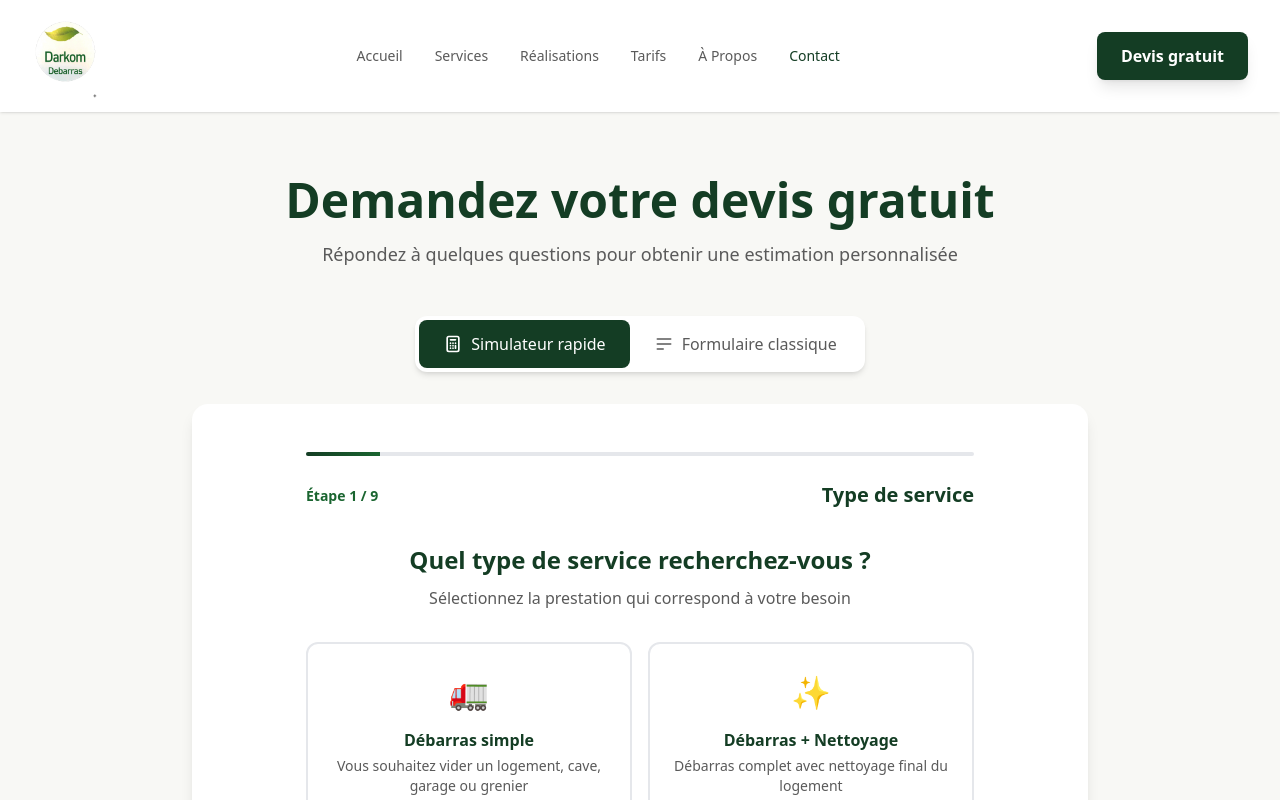
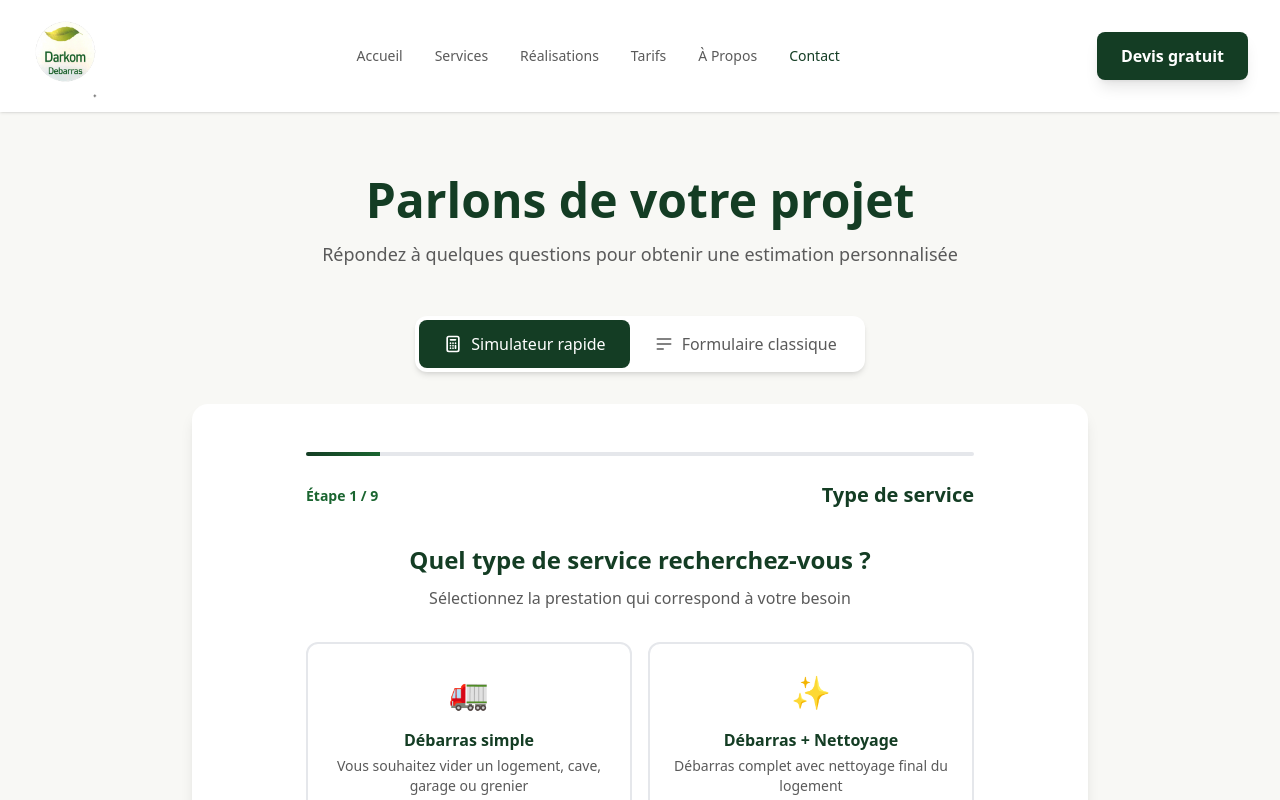
Before and after one commit to JAME-cyber/darkom-debarras, a React (Vite) app: page /contact in a window 1280 px wide. Shown: the top 800 px of the page. Built offline with nearby package versions, Linux system fonts and the light colour scheme.

Commit message:
Changer titre page Contact: Parlons de votre projet

```diff
--- a/src/pages/Contact.tsx
+++ b/src/pages/Contact.tsx
@@ -56,12 +56,12 @@ export default function Contact() {
         <div className="max-w-7xl mx-auto px-4 sm:px-6 lg:px-8">
           <div className="text-center mb-12">
             <h1 className="text-4xl md:text-5xl font-bold text-[#143d24] mb-4">
-              Demandez votre devis gratuit
+              Parlons de votre projet
             </h1>
             <p className="text-[#5a5a5a] text-lg max-w-2xl mx-auto">
               {useSimulator
                 ? 'Répondez à quelques questions pour obtenir une estimation personnalisée'
-                : 'Vous avez un projet de débarras ? N\'hésitez pas à nous contacter'}
+                : 'Décrivez votre besoin et nous vous recontacterons rapidement'}
             </p>
           </div>
 
```
